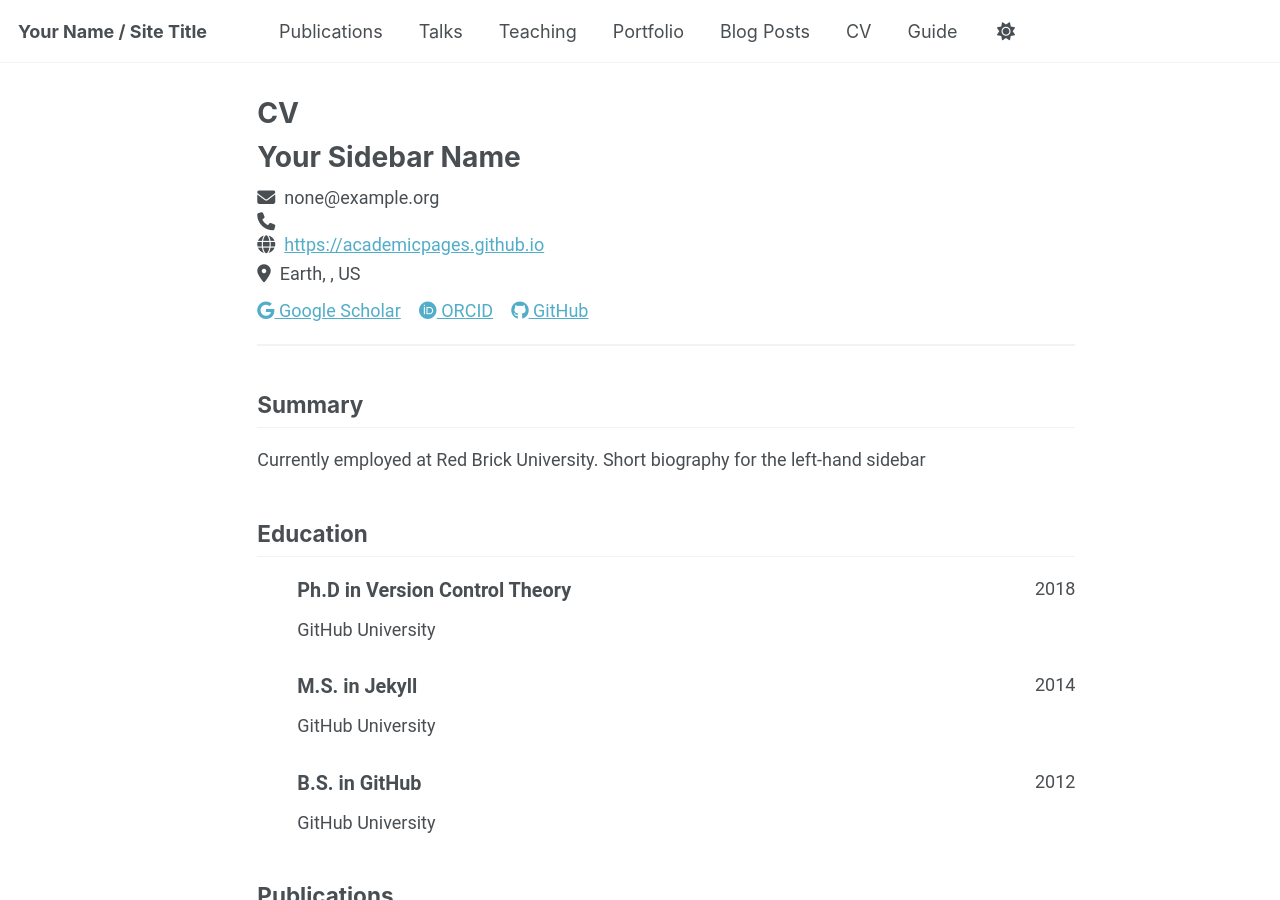
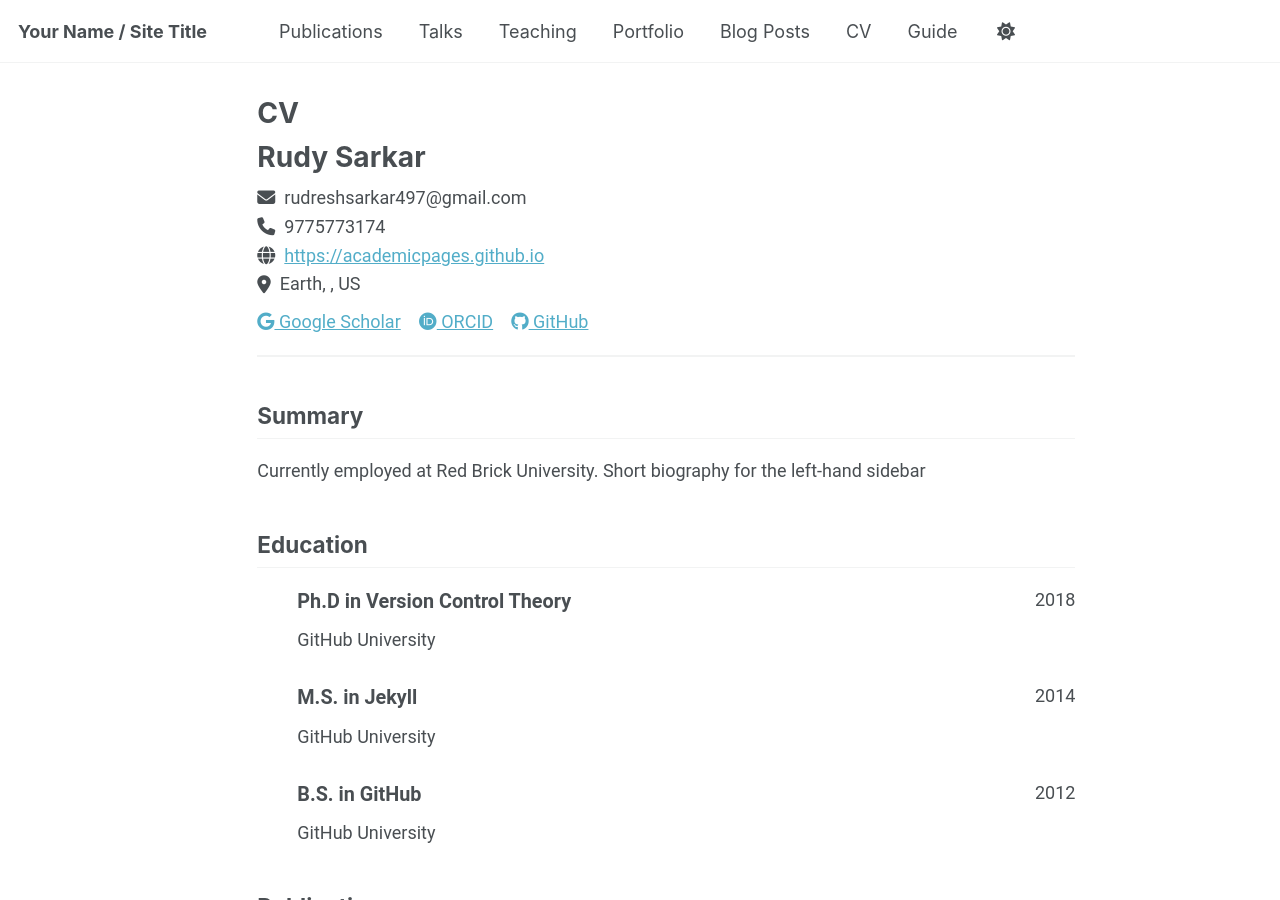
Before and after one commit to rudysarkar401/rudysarkar401.github.io, a Jekyll site: the page built from _pages/cv-json.md, in a window 1280 px wide and 900 px high. Built offline with Jekyll 4.4.1, drawn with Linux system fonts in a browser that asks for light colours; a script that is not in the unit is left out.

Commit message:
Update personal information in cv.json

```diff
--- a/_data/cv.json
+++ b/_data/cv.json
@@ -1,8 +1,8 @@
 {
   "basics": {
-    "name": "Your Sidebar Name",
-    "email": "none@example.org",
-    "phone": "",
+    "name": "Rudy Sarkar",
+    "email": "rudreshsarkar497@gmail.com",
+    "phone": "9775773174",
     "website": "https://academicpages.github.io",
     "summary": "Currently employed at Red Brick University. Short biography for the left-hand sidebar",
     "location": {
```
